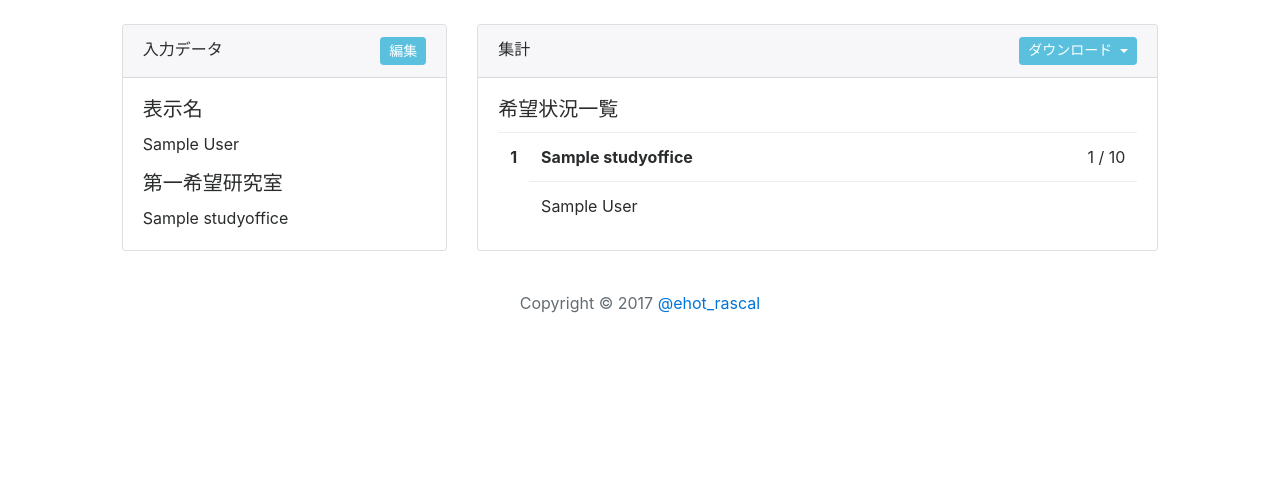
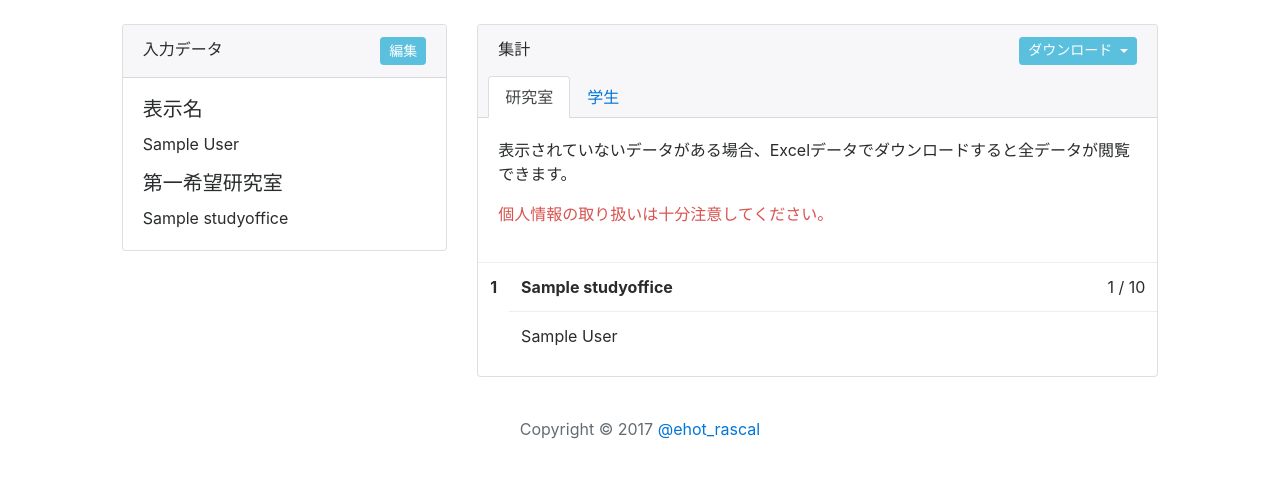
Before and after one commit to pddg/lab_questionnaire, a Django app: page / in a window 1280 px wide. Shown: the part 56-534 px from the top of the page. Run offline with Django 3.2, Linux system fonts and the light colour scheme; a user stored in the database is signed in; tables that the repository leaves empty hold one stand-in row (values such as "Sample post"); some libraries are stand-ins or nearby versions.

Commit message:
ビューを色々追加したりした。色つけたり。

```diff
--- a/src/lab_questionnaire/questionnaire/urls.py
+++ b/src/lab_questionnaire/questionnaire/urls.py
@@ -1,5 +1,5 @@
 from django.urls import path
-from .views import TopPageView, EditProfileView, ResultDownloadView
+from .views import TopPageView, TopPageStudentsView, EditProfileView, ResultDownloadView
 from django.views.generic import CreateView
 from django.contrib.auth.views import login, logout, password_change, password_change_done
 from django.contrib.auth.forms import UserCreationForm
@@ -8,6 +8,9 @@ urlpatterns = [
     path('', TopPageView.as_view(),
          name='top_page'),
 
+    path('students/', TopPageStudentsView.as_view(),
+         name='top_page_students'),
+
     path(r'profile/', EditProfileView.as_view(),
          name='edit_profile'),
 
--- a/src/lab_questionnaire/questionnaire/views.py
+++ b/src/lab_questionnaire/questionnaire/views.py
@@ -8,11 +8,17 @@ from django.urls import reverse
 from django.http import HttpResponse
 from django.http import Http404
 from .models import StudyOffice
+from accounts.models import MyUser
 
 
 class TopPageView(ListView):
-    template_name = "questionnaire/top_page.html"
+    template_name = "questionnaire/top_page_labo.html"
     model = StudyOffice
+
+
+class TopPageStudentsView(ListView):
+    template_name = "questionnaire/top_page_students.html"
+    model = MyUser
 
 
 class EditProfileView(UpdateView):
--- a/src/lab_questionnaire/templates/base.html
+++ b/src/lab_questionnaire/templates/base.html
@@ -7,6 +7,7 @@
     <link rel="stylesheet" href="https://maxcdn.bootstrapcdn.com/bootstrap/4.0.0-alpha.6/css/bootstrap.min.css"
           integrity="sha384-rwoIResjU2yc3z8GV/NPeZWAv56rSmLldC3R/AZzGRnGxQQKnKkoFVhFQhNUwEyJ"
           crossorigin="anonymous">
+    {% block head %}{% endblock %}
 </head>
 <body style="padding-top: 80px;">
 <nav class="navbar navbar-toggleable-sm fixed-top navbar-inverse bg-inverse">
@@ -70,5 +71,6 @@
 <script src="https://maxcdn.bootstrapcdn.com/bootstrap/4.0.0-alpha.6/js/bootstrap.min.js"
         integrity="sha384-vBWWzlZJ8ea9aCX4pEW3rVHjgjt7zpkNpZk+02D9phzyeVkE+jo0ieGizqPLForn"
         crossorigin="anonymous"></script>
+{% block scripts %}{% endblock %}
 </body>
 </html>
--- a/src/lab_questionnaire/templates/questionnaire/top_page.html
+++ b/src/lab_questionnaire/templates/questionnaire/top_page.html
@@ -20,11 +20,14 @@
                         </p>
                         <h5 class="card-title">第一希望研究室</h5>
                         <p class="card-text">
+                            <span {% if user.first_choice.first_choiced_user.count > user.first_choice.capacity %}
+                                class="text-danger"{% endif %}>
                             {% if user.first_choice %}
                                 {{ user.first_choice }}
                             {% else %}
                                 未選択
                             {% endif %}
+                            </span>
                         </p>
                     </div>
                 </div>
@@ -39,42 +42,23 @@
                                 ダウンロード
                             </button>
                             <div class="dropdown-menu dropdown-menu-right">
-                                <a class="dropdown-item" href="{% url 'result_download' type='xlsx' %}">Excel</a>
+                                <a class="dropdown-item"
+                                   href="{% url 'result_download' type='xlsx' %}">Excel</a>
                                 <a class="dropdown-item" href="{% url 'result_download' type='csv' %}">CSV</a>
                             </div>
                         </div>
-
+                        {% block list_tab %}{% endblock %}
                     </div>
                     <div class="card-block">
-                        <h5 class="card-title">希望状況一覧</h5>
-                        <table class="table card-text">
-                            <tbody>
-                            {% for obj in object_list %}
-                                <tr>
-                                    <th scope="row" rowspan="2" class="text-center"
-                                        style="white-space: nowrap; width: 10px;">{{ obj.number }}</th>
-                                    <th>{{ obj }}</th>
-                                    <td class="text-right" style="white-space: nowrap; width: 10px;">
-                                        {{ obj.first_choiced_user.count }} / {{ obj.capacity }}
-                                    </td>
-                                </tr>
-                                <tr>
-                                    <td colspan="2">
-                                        {% for people in obj.first_choiced_user.all %}
-                                            {% if people.display_name %}
-                                                {{ people.display_name }}
-                                            {% else %}
-                                                {{ people.student_number }}
-                                            {% endif %}
-                                        {% empty %}
-                                            （希望者なし）
-                                        {% endfor %}
-                                    </td>
-                                </tr>
-                            {% endfor %}
-                            </tbody>
-                        </table>
+                        <p class="card-text">
+                            表示されていないデータがある場合、Excelデータでダウンロードすると全データが閲覧できます。
+                        </p>
+                        <p class="text-danger">
+                            個人情報の取り扱いは十分注意してください。
+                        </p>
                     </div>
+                    {% block list_content %}
+                    {% endblock %}
                 </div>
             </div>
         {% else %}
--- /dev/null
+++ b/src/lab_questionnaire/templates/questionnaire/top_page_labo.html
@@ -0,0 +1,55 @@
+{% extends 'questionnaire/top_page.html' %}
+{% block list_tab %}
+    <ul class="nav nav-tabs card-header-tabs" style="margin-top: 15px;">
+        <li class="nav-item">
+            <a class="nav-link active" href="{% url 'top_page' %}">研究室</a>
+        </li>
+        <li class="nav-item">
+            <a class="nav-link" href="{% url 'top_page_students' %}">学生</a>
+        </li>
+    </ul>
+{% endblock %}
+{% block list_content %}
+    <div class="table-responsive card-text">
+        <table class="table">
+            <tbody>
+            {% for obj in object_list %}
+                <tr>
+                    <th scope="row" rowspan="2" class="text-center"
+                        style="white-space: nowrap; width: 10px;">
+                        <span {% if obj.first_choiced_user.count > obj.capacity %}class="text-danger"{% endif %}>
+                            {{ obj.number }}
+                        </span>
+                    </th>
+                    <th>
+                        <span {% if obj.first_choiced_user.count > obj.capacity %}
+                            class="text-danger"{% endif %}>
+                            {{ obj }}
+                        </span>
+                    </th>
+                    <td class="text-right" style="white-space: nowrap; width: 10px;">
+                        <span {% if obj.first_choiced_user.count > obj.capacity %}class="text-danger"{% endif %}>
+                        {{ obj.first_choiced_user.count }} / {{ obj.capacity }}
+                        </span>
+                    </td>
+                </tr>
+                <tr>
+                    <td colspan="2">
+                        <span {% if obj.first_choiced_user.count > obj.capacity %}class="text-danger"{% endif %}>
+                        {% for people in obj.first_choiced_user.all %}
+                            {% if people.display_name %}
+                                {{ people.display_name }}
+                            {% else %}
+                                {{ people.student_number }}
+                            {% endif %}
+                        {% empty %}
+                            （希望者なし）
+                        {% endfor %}
+                        </span>
+                    </td>
+                </tr>
+            {% endfor %}
+            </tbody>
+        </table>
+    </div>
+{% endblock %}
```
Also changed, not shown: src/lab_questionnaire/templates/questionnaire/top_page_students.html (added, +52 -0 lines).
